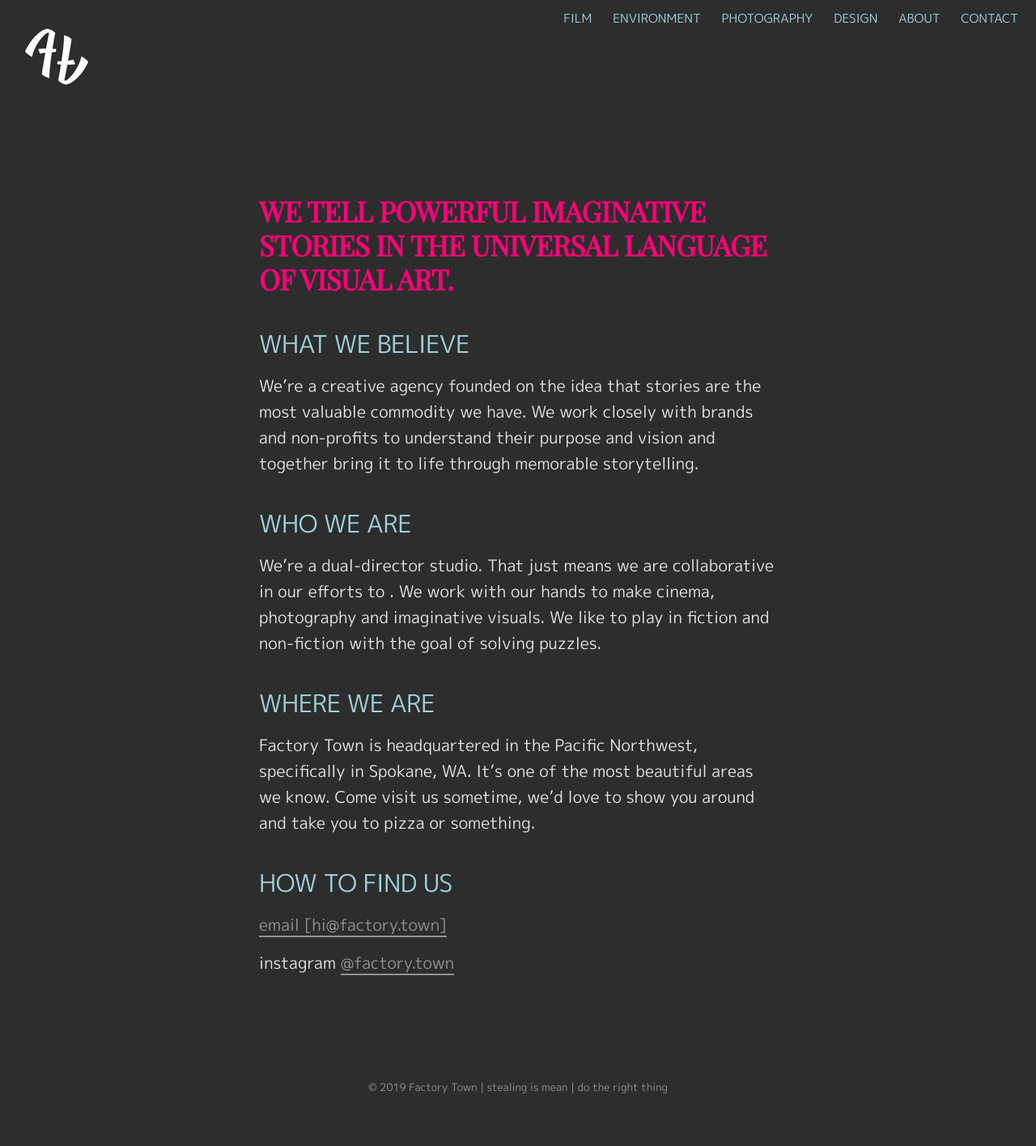
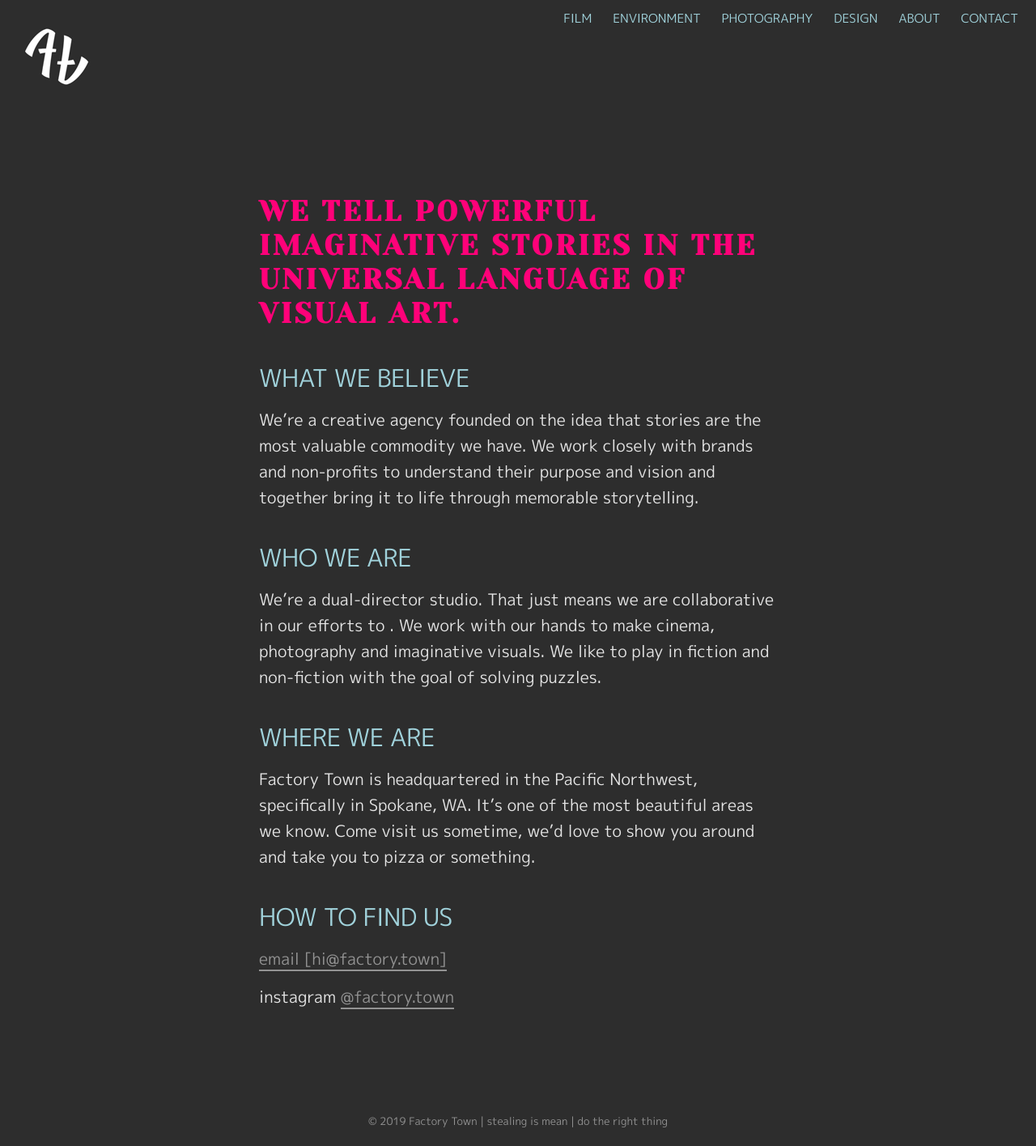
Before and after one commit to factorytown/factorytown.github.io, a Jekyll site: the page built from _pages/about.md, in a window 1280 px wide. Shown: the whole page at 81% size. Built offline with Jekyll 4.4.1, drawn with Linux system fonts in a browser that asks for light colours; nearby versions of some CDN libraries; before the commit the page ends 1374 px from its top, so only the background shows below that.

Commit message:
New Fonts
* Decided on Open M for body font
* Yeseva for headings

```diff
--- a/_data/settings.yml
+++ b/_data/settings.yml
@@ -77,7 +77,7 @@
   error_color: '#D64541'
 
 font_settings:
-  font_embed: '  <link href="https://fonts.googleapis.com/css?family=M+PLUS+1p" rel="stylesheet"> '
+  font_embed: '  <link href="https://fonts.googleapis.com/css?family=M+PLUS+1p|Yeseva+One" rel="stylesheet"> '
   title_font: ' "M PLUS 1p", sans-serif '
   body_font: ' "M PLUS 1p", sans-serif '
   regular_weight: 300
--- a/_sass/_my-styles.scss
+++ b/_sass/_my-styles.scss
@@ -5,8 +5,6 @@
 # light gray (subheads): #939393
 # lightest gray (body text): 	#E6E6E6
 */
-
-@import url('https://fonts.googleapis.com/css?family=Playfair+Display+SC');
 
 // Main Navigation
 .menu__list {
@@ -31,7 +29,8 @@
 h1,
 h2 {
 	color:  #ff0179 !important;
-	font-family: 'Playfair Display SC', serif;
+	font-family: 'Yeseva One', cursive;
+	letter-spacing: 0.1em;
 }
 
 h3 {
```
